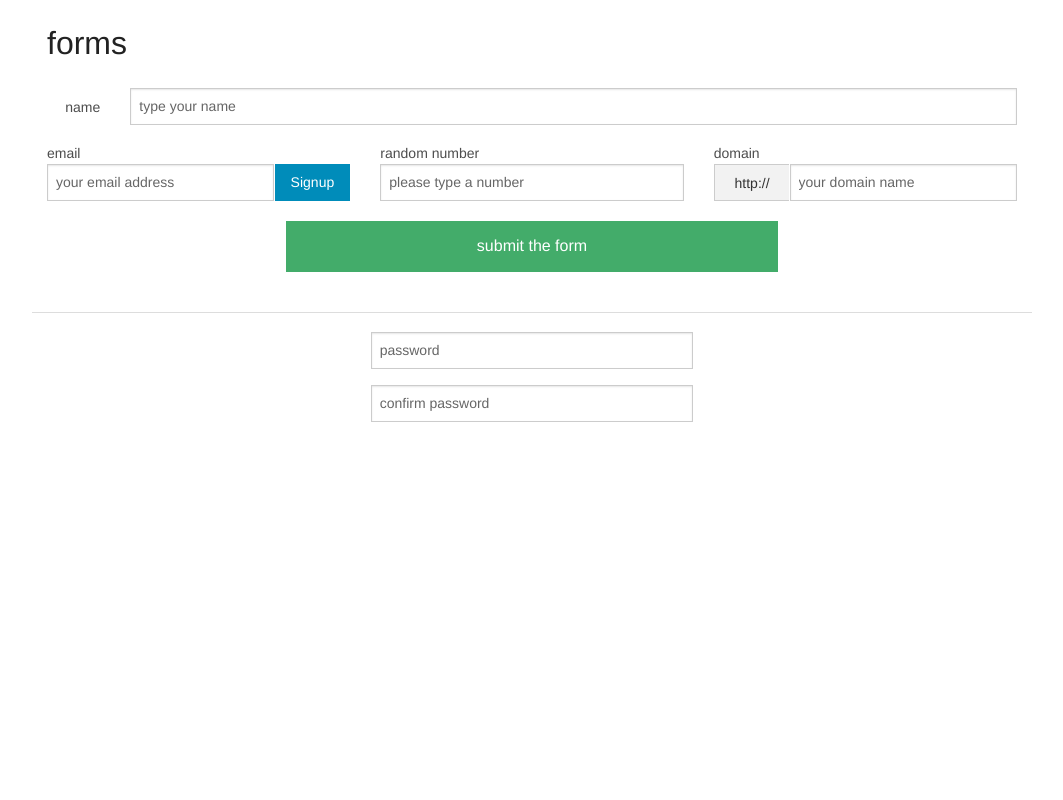
After one commit to algoulart/flaskZurb, a Flask app: template templates/forms.html in a window 1280 px wide. The commit adds this page. Shown: the whole page, without its empty margins (108-1171 px from the left). Run offline with Flask 2, Linux system fonts and the light colour scheme; the template is opened without the code that fills it, so the values that code supplies are empty; some libraries are stand-ins or nearby versions.

Commit message:
Foundation forms

```diff
--- /dev/null
+++ b/templates/forms.html
@@ -0,0 +1,82 @@
+{% extends "base.html" %}
+{% block content %}
+<body>
+
+  <div class="row">
+    <div class="column">
+      <h1>forms</h1>
+    </div>
+  </div>
+
+  <form>
+<!--  name  -->
+    <div class="row">
+      <div class="small-2 medium-1 column">
+		  <label for="name" class="right inline">name</label>
+    </div>
+      <div class="small-10 medium-11 column">
+		  <input id="name" type="text" placeholder="type your name" />
+	  </div>
+    </div>
+
+  <div class="row">
+<!--  email  -->
+  <div class="medium-6 large-4 column">
+		<label for="email">email</label>
+    <div class="row collapse">
+      <div class="small-9 column">
+        <input id="email" type="text" placeholder="your email address" />
+      </div>
+        <div class="small-3 column ">
+          <a href="#" class="button postfix">Signup</a>
+        </div>
+      </div>
+    </div>
+
+
+
+
+
+<!--  number  -->
+      <div class="medium-6 large-4 column">
+        <label for="number">random number</label>
+		<input id="number" type="text" placeholder="please type a number" />
+      </div>
+
+<!--  domain  -->
+      <div class="large-4 column">
+        <label for="domain">domain</label>
+        <div class="row collapse">
+          <div class="small-3 columns">
+            <span class="prefix">http://</span>
+          </div>
+          <div class="small-9 columns">
+		        <input id="domain" type="text" placeholder="your domain name" />
+          <div>
+        </div>
+      </div>
+    </div>
+  </div>
+
+<!--  submit  -->
+    <div class="row">
+      <div class="small-centered small-10 medium-8 large-6 column">
+        <input type="button" class="button success expand" value="submit the form" />
+      </div>
+    </div>
+    <hr />
+
+<!--  password  -->
+    <div class="row">
+      <div class="small-10 medium-6 large-4 small-centered column">
+        <input id="pw" type="text" placeholder="password" />
+      </div>
+    </div>
+    <div class="row">
+      <div class="small-10 medium-6 large-4 small-centered column">
+        <input type="text" placeholder="confirm password" />
+      </div>
+    </div>
+
+  </form>
+{% endblock %}
--- a/templates/home.html
+++ b/templates/home.html
@@ -7,4 +7,6 @@
 <a href="/buttons">Buttons</a>
 <br>
 <a href="/navigation">Navigation</a>
+<br>
+<a href="/forms">Forms</a>
 {% endblock %}
```
